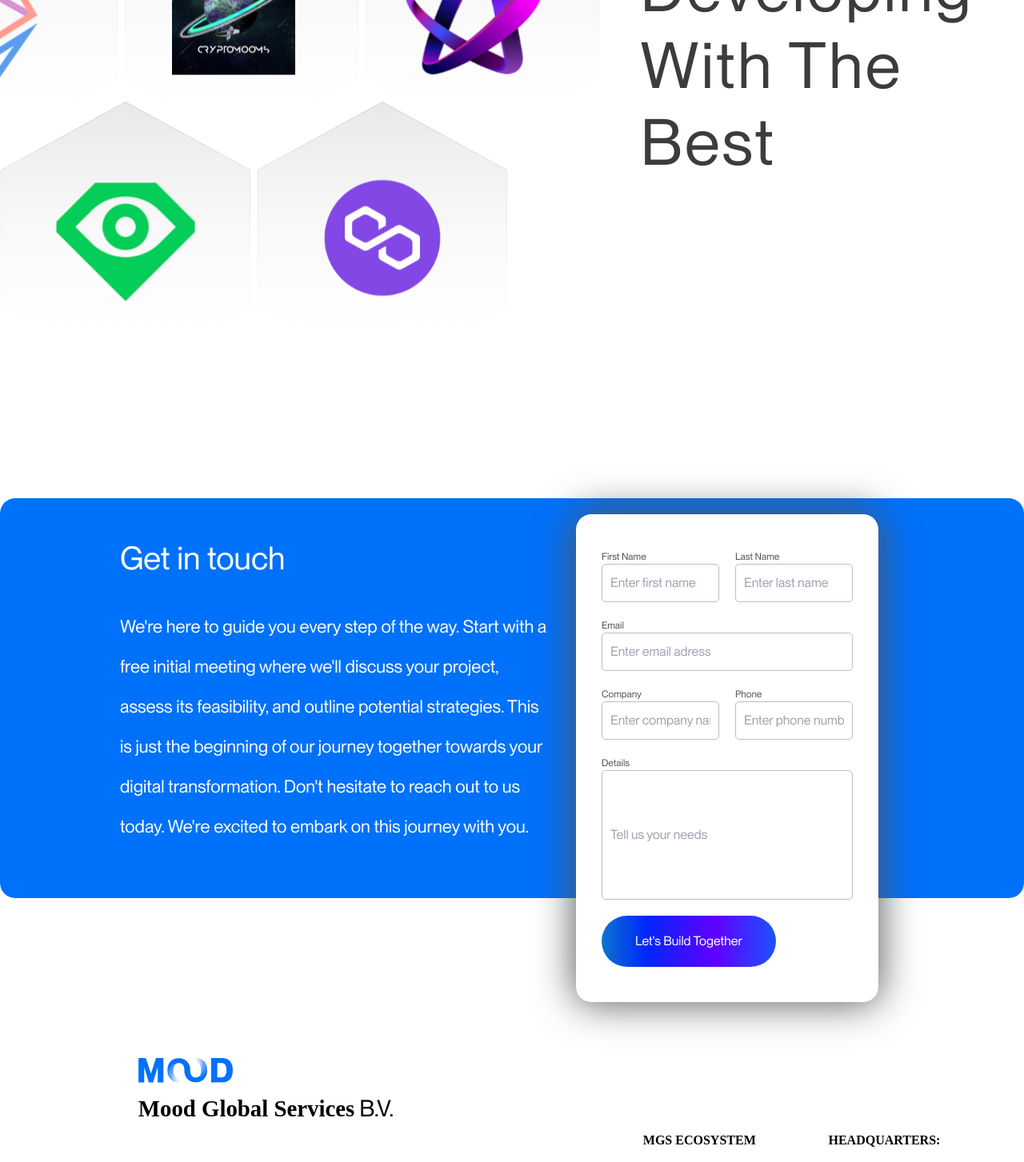
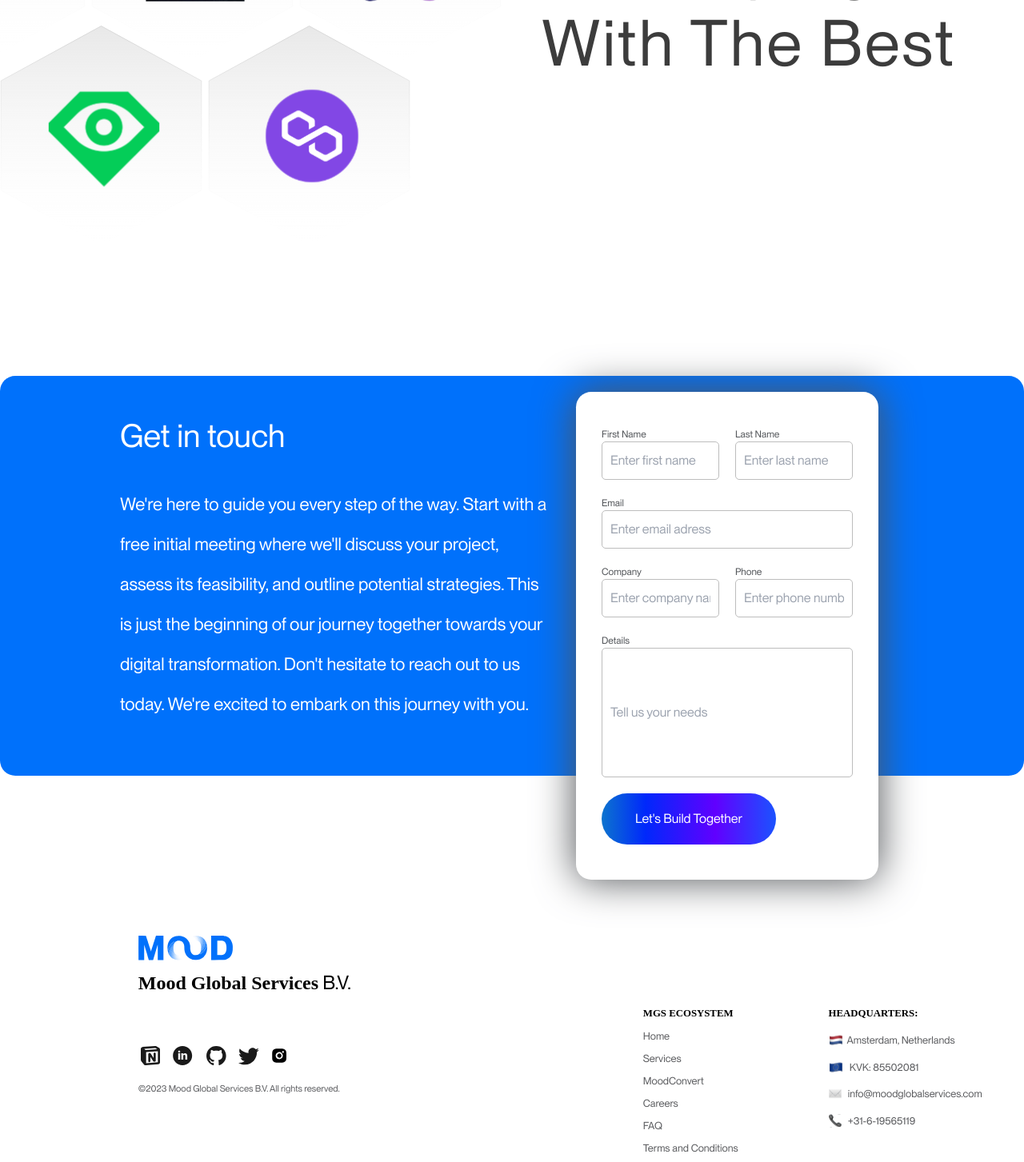
Before and after one commit to omeaag/mgs-website, a Next.js app: page / in a window 1280 px wide. Shown: the part 7760-9213 px from the top of the page at 80% size. Built offline with nearby package versions, Linux system fonts and the light colour scheme; a web font is replaced by a local one.

Commit message:
partnership&footer font size fix

```diff
--- a/app/globals.css
+++ b/app/globals.css
@@ -91,7 +91,7 @@
 }
 
 .leftFooter h2 {
-  font-size: 1.8rem;
+  font-size: 1.5rem;
 }
 
 .footerSocialIcons {
@@ -110,18 +110,8 @@
   height: 100%;
 }
 
-
 #instaIcon {
   width: 25px;
-}
-
-.leftFooter h6 {
-  font-size: 1rem;
-  font-size: 15px;
-}
-
-.leftFooter h2 {
-  font-size: 1.8rem;
 }
 
 .rightFooter {
@@ -130,6 +120,7 @@
   justify-content: space-evenly;
   width: 55%;
   height: 60%;
+  font-size: 0.8rem;
 }
 
 .rightFooter h5{
@@ -162,13 +153,13 @@
   width: 50%;
   display: flex;
   justify-content: space-between;
-  height: 95%;
+  height: 71%;
   flex-direction: column;
   align-items: flex-start;
 }
 
 .ecoFooter {
-  height: 125%;
+  height: 100%;
 }
 
 /* TABLET BREAKPOINT */
--- a/public/style/PartnershipStyle.css
+++ b/public/style/PartnershipStyle.css
@@ -1,20 +1,28 @@
-.hexagonContainer {
-    display: flex;
-    flex-wrap: wrap;
-}
-
-#hexagon {
-    margin-right: -257px;
-    height: 351px;
-    width: 371px;
-}
-
 .allContainer {
     display: flex;
     gap: 0px;
     align-items: center;
     margin-bottom: 150px;
 }
+
+.hexagonContainer {
+    display: flex;
+    align-items: center;
+    height: 300px;
+}
+
+#hexagon {
+    margin-right: -203px;
+    height: 381px;
+    width: 296px;
+}
+
+#hexagonImages {
+    height: 160px;
+    width: 160px;
+
+}
+
 
 .allRows {
     display: flex;
```
